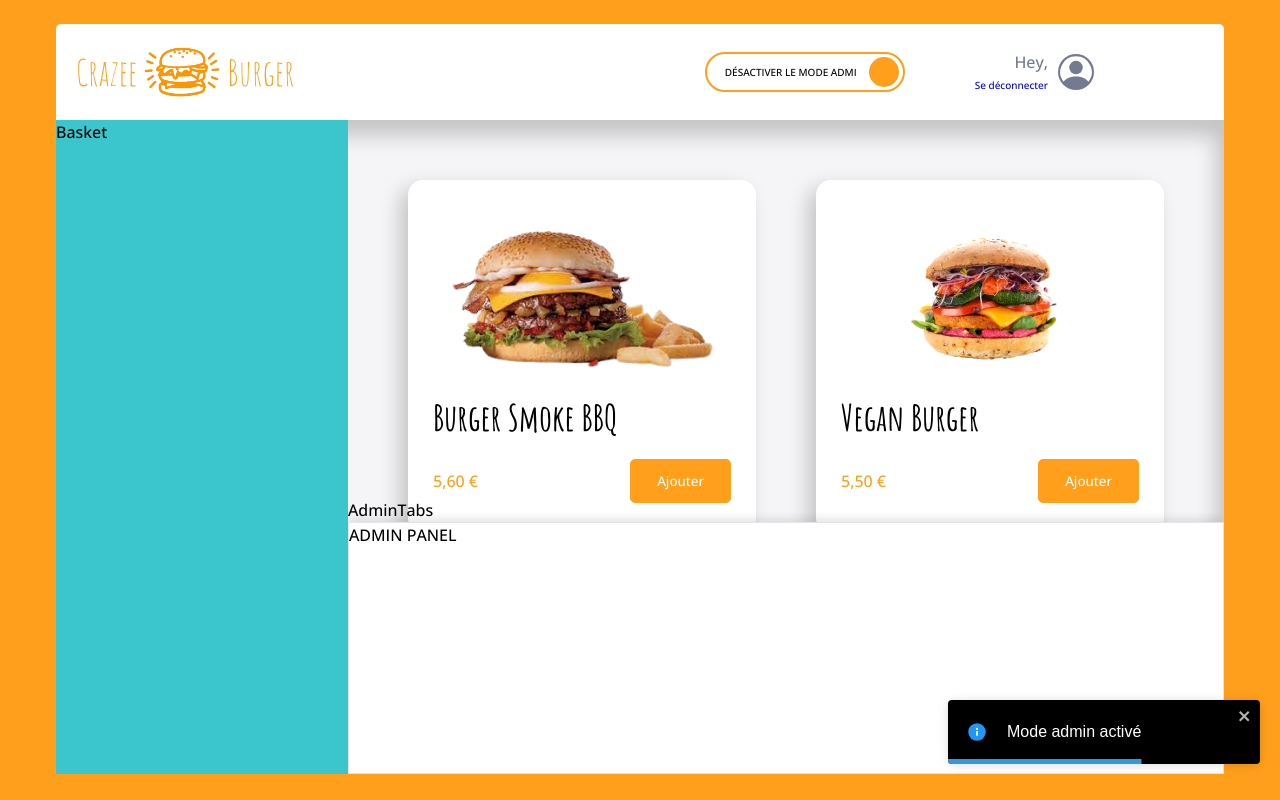
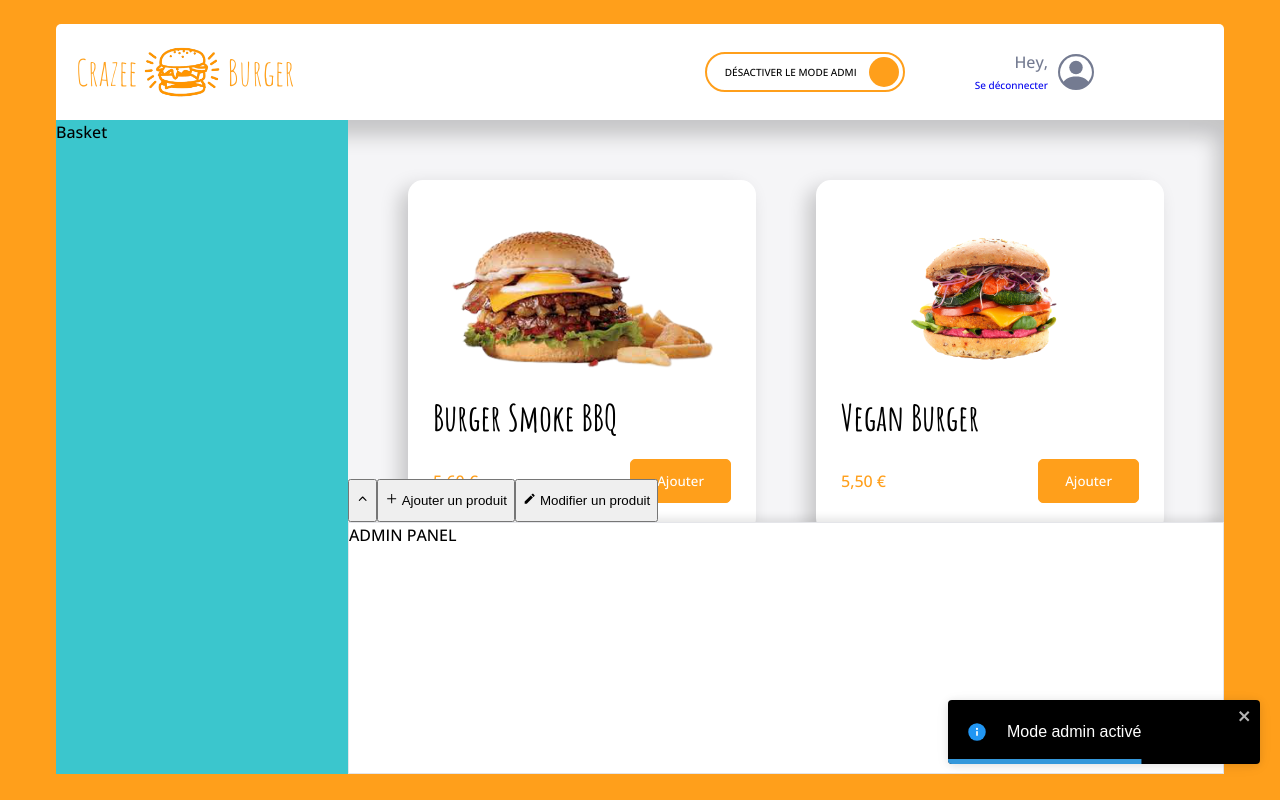
Before and after one commit to clairedornic/crazee-burger, a React (Vite) app: page /order in a window 1280 px wide. Both pictures are taken after a click on the label 804 px from the left and 71 px from the top of the page. Built offline with nearby package versions, Linux system fonts and the light colour scheme.

Commit message:
feat: add tabs to AdminTabs

```diff
--- a/src/components/pages/order/Main/Admin/AdminTabs.tsx
+++ b/src/components/pages/order/Main/Admin/AdminTabs.tsx
@@ -1,9 +1,15 @@
 import styled from "styled-components";
+import { Tab } from "../../../../reusable-ui/Tab/Tab";
+import { AiOutlinePlus } from 'react-icons/ai';
+import { MdModeEditOutline } from 'react-icons/md';
+import { FiChevronUp } from 'react-icons/fi';
 
 export const AdminTabs = () => {
   return (
     <AdminTabsStyled>
-        AdminTabs
+        <Tab title="" icon={<FiChevronUp/>}></Tab>
+        <Tab title="Ajouter un produit" icon={<AiOutlinePlus/>}></Tab>
+        <Tab title="Modifier un produit" icon={<MdModeEditOutline/>}></Tab>
     </AdminTabsStyled>
   )
 }
```
